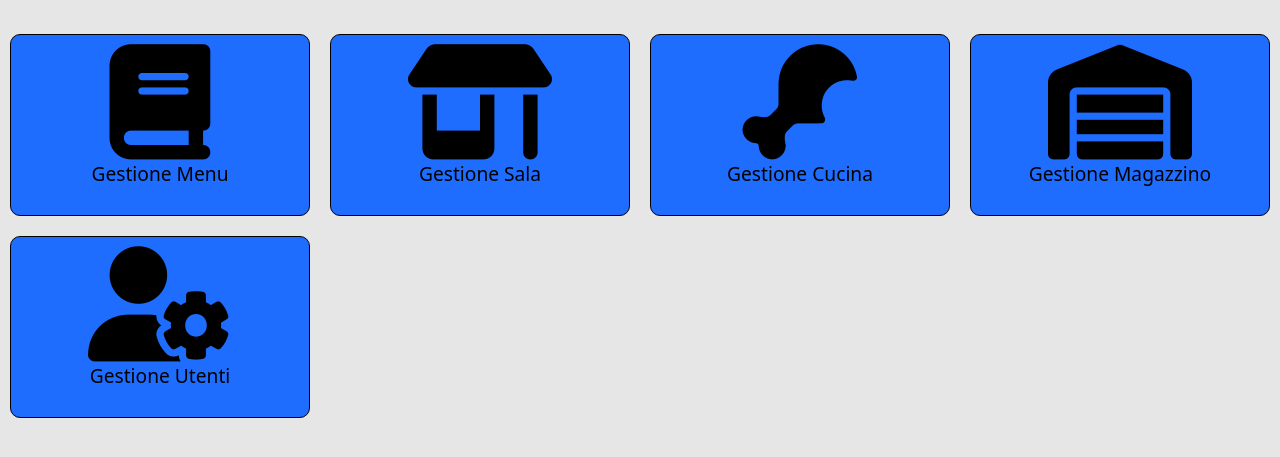
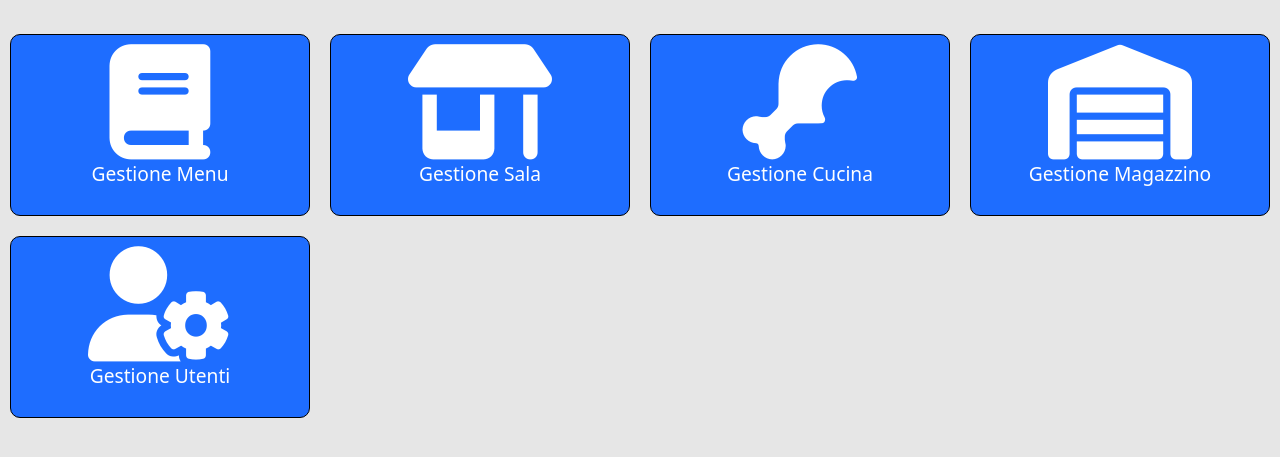
Before and after one commit to DiegoSmacchia/gestioneRistorante, a Django app: page / in a window 1280 px wide. Shown: the part 56-513 px from the top of the page. Run offline with Django 3.2, Linux system fonts and the light colour scheme; a user stored in the database is signed in; parts of the project's set-up code (start-up, migrations or seed data) failed here and were passed over; some libraries are stand-ins or nearby versions.

Commit message:
risoluzione errore

```diff
--- a/gestioneCucina/urls.py
+++ b/gestioneCucina/urls.py
@@ -6,5 +6,4 @@ urlpatterns = [
     path('contenutoCucina', views.contenutoCucina, name='contenutoCucina'),
     path('componenteServito', views.componenteServito, name='componenteServito'),
     path('inizioPreparazioneComponente', views.inizioPreparazioneComponente, name='inizioPreparazioneComponente'),
-    path('alagi', views.alagi, name='alagi')
 ]
--- a/static/css/common.css
+++ b/static/css/common.css
@@ -16,6 +16,7 @@ a, a:hover{
     text-align: center;
     font-size: larger;
     transition: background-color 0.5s ease-out;
+    color: white;
 }
 .contenutoCategoria:hover{
     background-color: rgb(144, 183, 255);
```
